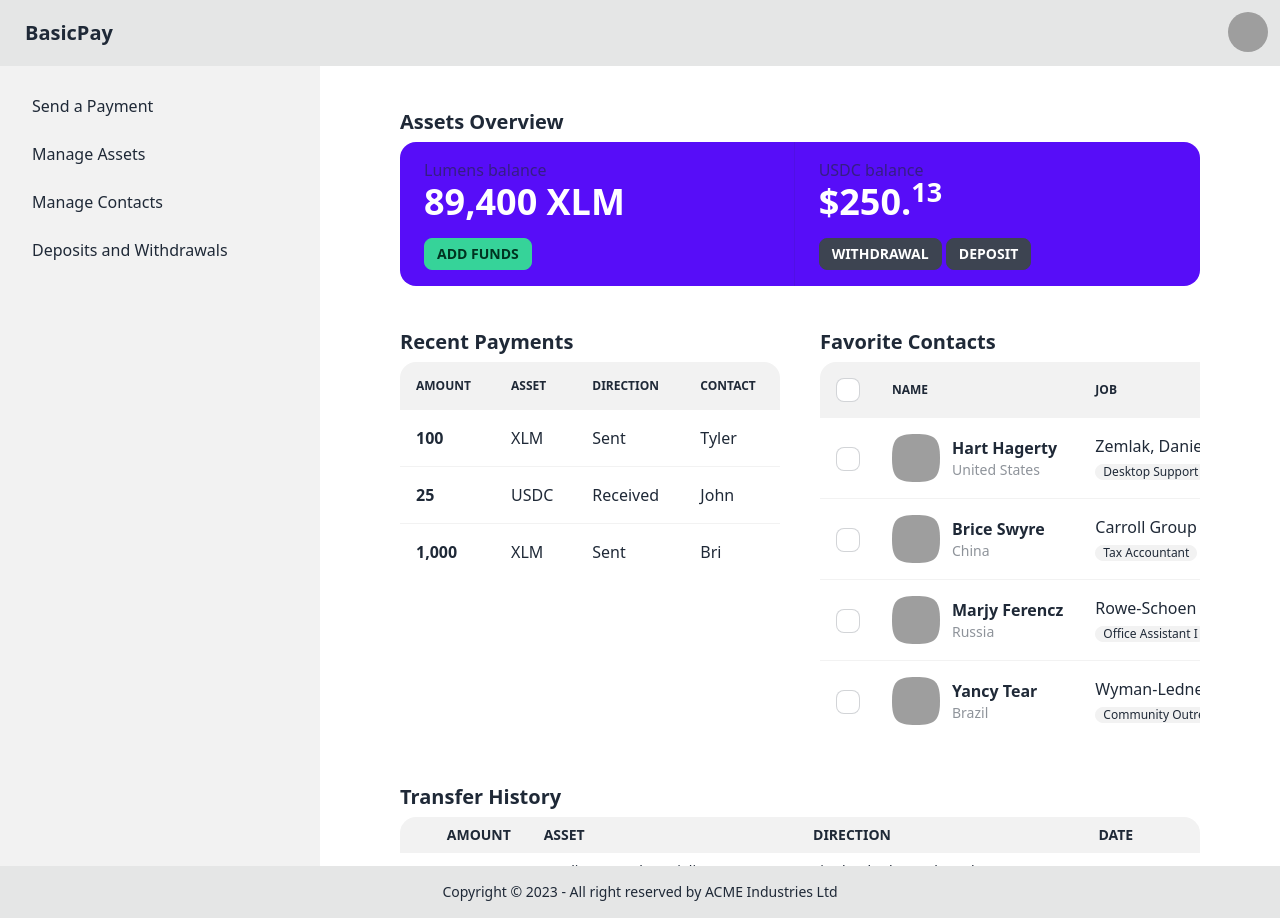
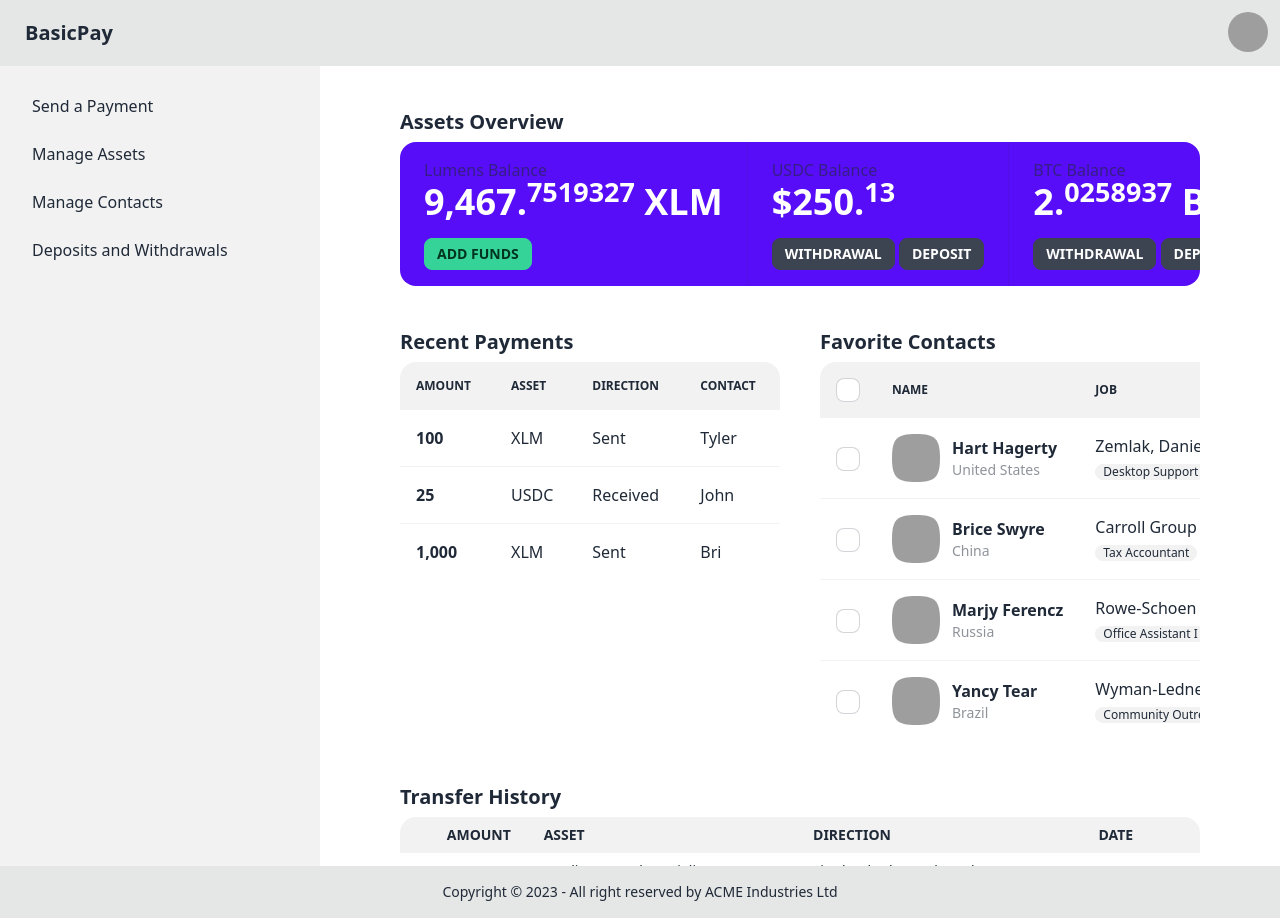
Before and after one commit to ElliotFriend/bpa, a SvelteKit app: page /dashboard in a window 1280 px wide. Built offline with nearby package versions, Linux system fonts and the light colour scheme; grey boxes are pictures that could not be loaded.

Commit message:
minor tweaks to asset overview
Signed-off-by: Elliot Voris <elliot@voris.me>

```diff
--- a/src/routes/dashboard/AssetStats.svelte
+++ b/src/routes/dashboard/AssetStats.svelte
@@ -3,19 +3,28 @@
 </div>
 <div class="stats bg-primary text-primary-content w-full">
     <div class="stat">
-        <div class="stat-title">Lumens balance</div>
-        <div class="stat-value">89,400 XLM</div>
+        <div class="stat-title">Lumens Balance</div>
+        <div class="stat-value">9,467.<sup>7519327</sup> XLM</div>
         <div class="stat-actions">
             <button class="btn btn-sm btn-success">Add funds</button>
         </div>
     </div>
 
     <div class="stat">
-        <div class="stat-title">USDC balance</div>
+        <div class="stat-title">USDC Balance</div>
         <div class="stat-value">$250.<sup>13</sup></div>
         <div class="stat-actions">
             <button class="btn btn-sm">Withdrawal</button>
             <button class="btn btn-sm">deposit</button>
         </div>
     </div>
+
+    <div class="stat">
+        <div class="stat-title">BTC Balance</div>
+        <div class="stat-value">2.<sup>0258937</sup> BTC</div>
+        <div class="stat-actions">
+            <button class="btn btn-sm">Withdrawal</button>
+            <button class="btn btn-sm">deposit</button>
+        </div>
+    </div>
 </div>
```
